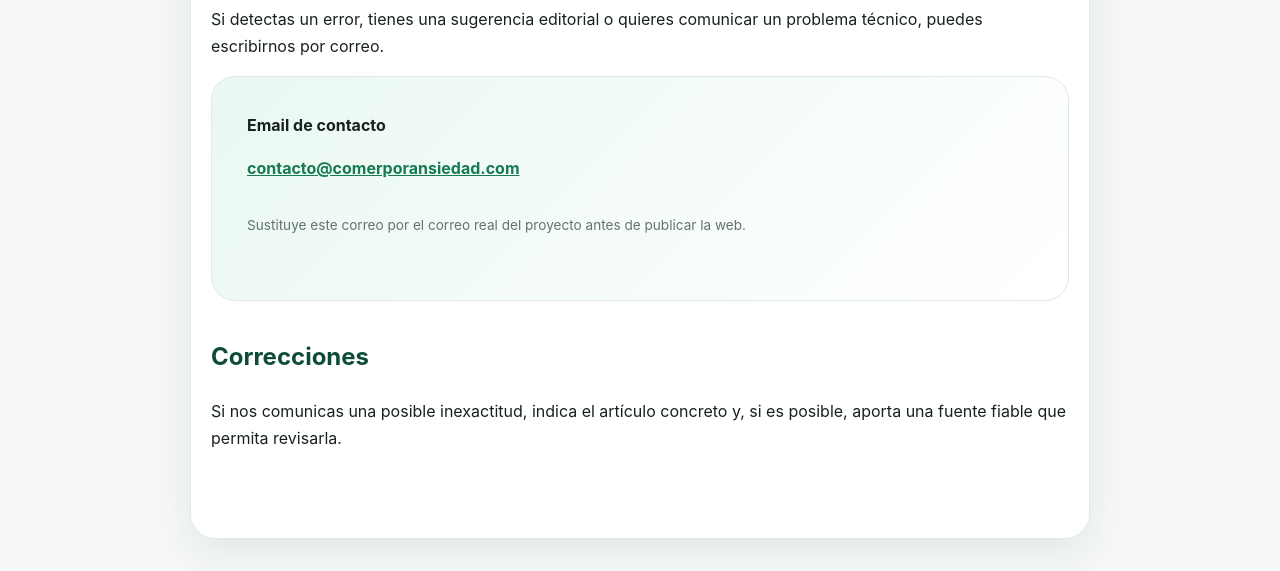
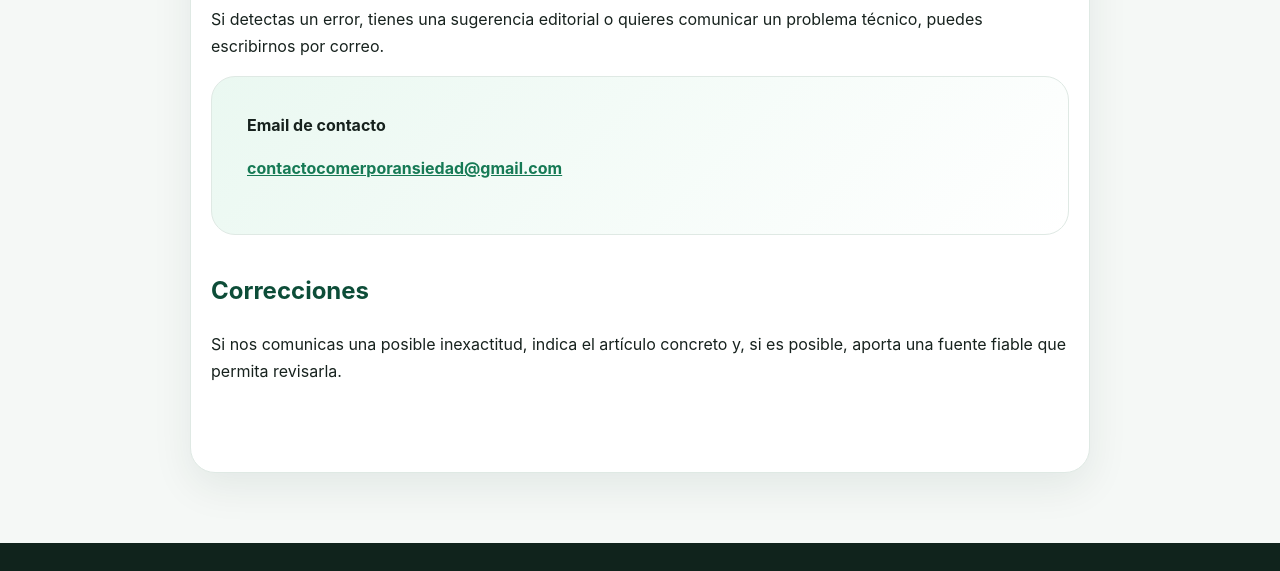
Before and after one commit to josemanuelmorasantillan01-pixel/nutrivida, a plain HTML site: page contacto.html in a window 1280 px wide. Shown: the part 229-800 px from the top of the page. Drawn offline with Linux system fonts and the light colour scheme.

Commit message:
Update contacto.html

```diff
--- a/contacto.html
+++ b/contacto.html
@@ -18,7 +18,7 @@
 </header>
 <main id="contenido"><div class="legal"><span class="tag">Contacto</span><h1>Contacta con NutriVida</h1>
 <p>Si detectas un error, tienes una sugerencia editorial o quieres comunicar un problema técnico, puedes escribirnos por correo.</p>
-<div class="formless"><strong>Email de contacto</strong><p><a href="mailto:contacto@comerporansiedad.com">contacto@comerporansiedad.com</a></p><p class="notice">Sustituye este correo por el correo real del proyecto antes de publicar la web.</p></div>
+<div class="formless"><strong>Email de contacto</strong><p><a href="mailto:contacto@comerporansiedad.com">contactocomerporansiedad@gmail.com</a></p></div>
 <h2>Correcciones</h2><p>Si nos comunicas una posible inexactitud, indica el artículo concreto y, si es posible, aporta una fuente fiable que permita revisarla.</p></div></main>
 <footer class="footer">
   <div class="footer-grid"><div><strong>NutriVida</strong><p>Información práctica sobre nutrición, alimentación, ejercicio y hábitos saludables.</p></div>
```
